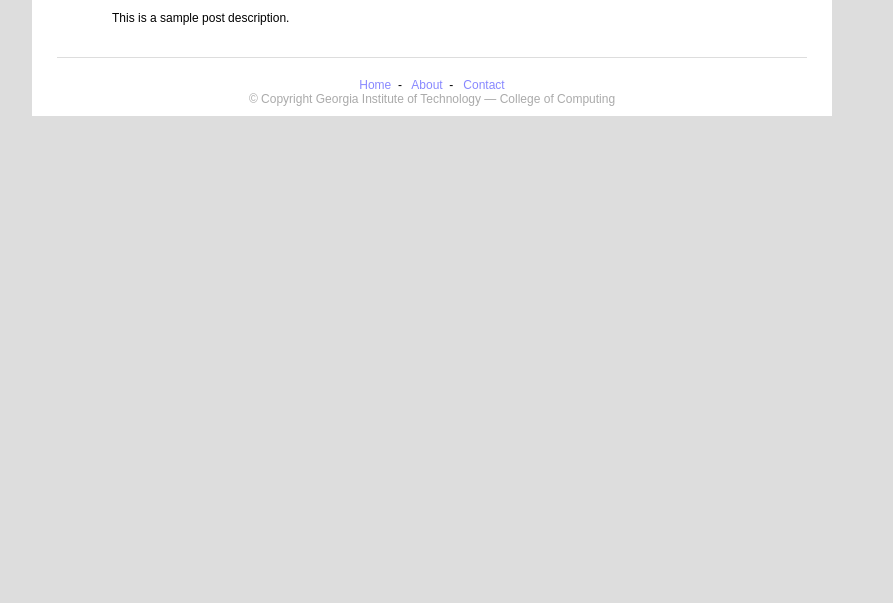
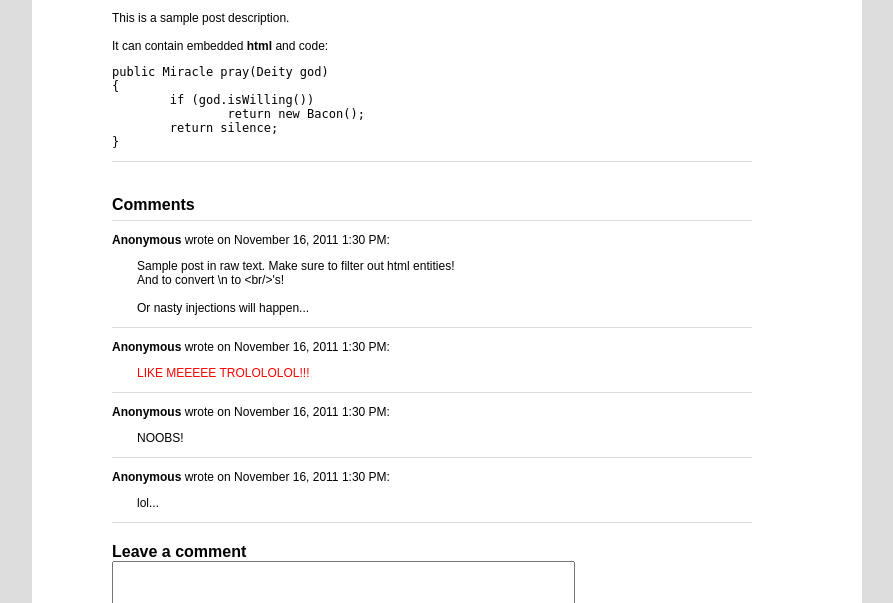
Before and after one commit to googlecode-mirror/tech-cs-ondemand, a PHP site: page /scripts/post.php?cid=1 in a window 1280 px wide. Shown: the part 563-1166 px from the top of the page, without its empty margins (208-1101 px from the left). Run offline with PHP 8.4, Linux system fonts and the light colour scheme; data that the repository does not hold is empty; some libraries are stand-ins or nearby versions; some web fonts are replaced.

Commit message:
Finished post.php front-end appearance and switching to flash video player

```diff
--- a/src0.1/scripts/post.php
+++ b/src0.1/scripts/post.php
@@ -8,6 +8,24 @@
 	require("styles.php");
 	require("scripts.php");
 ?>
+
+<script type="text/javascript" src="flowplayer-3.2.6.min.js"></script>
+<script type="text/javascript">
+
+function validate(obj)
+{
+	// RegEx: at least one non whitespace character
+	var pattern = /\S+/g;
+
+	if (!pattern.test(obj.comment.value))
+	{
+		alert("There is nothing to post!");
+		return false;
+	}
+	return true;
+}
+
+</script>
 
 <?php require("HTML_top2.php"); ?>
 
@@ -23,14 +41,96 @@
 
 <div id="postContentWrapper">
 
-<h5 class="cen">Example Post</h5>
+<h5>Example Post</h5>
 
-<video width="640" height="360" controls="controls">
-	<source src="American_Accents.ogg" type="video/ogg" />
-	Your browser does not support the HTML5 video tag.
-</video>
+<a href="American_Accents.flv" id="player" class="video"></a>
+<script type="text/javascript">
+flowplayer("player", {src:"flowplayer-3.2.7.swf", wmode:"opaque"},
+{
+	clip:
+	{
+		autoPlay:false,
+		autoBuffering:true,
+		scaling:"fit"
+	}
+});
+</script>
 
-<p>This is a sample post description.</p>
+<p>
+This is a sample post description.<br/>
+<br/>
+It can contain embedded <b>html</b> and code:
+<pre>
+public Miracle pray(Deity god)
+{
+	if (god.isWilling())
+		return new Bacon();
+	return silence;
+}
+</pre>
+</p>
+
+<hr/><br/><br/>
+
+<h2>Comments</h2>
+<hr/>
+
+<!--for each comment-->
+<p>
+<b>Anonymous</b> wrote on November 16, 2011 1:30 PM:<br/>
+
+<div style="margin-left:25px;">
+Sample post in raw text. Make sure to filter out html entities!<br/>
+And to convert \n to &lt;br/&gt;'s!<br/>
+<br/>
+Or nasty injections will happen...
+</div>
+
+</p>
+<hr/>
+
+<!--sample filler comments-->
+<p>
+<b>Anonymous</b> wrote on November 16, 2011 1:30 PM:<br/>
+
+<div style="margin-left:25px;">
+<font color="red">LIKE MEEEEE TROLOLOLOL!!!</font>
+</div>
+
+</p>
+<hr/>
+
+<p>
+<b>Anonymous</b> wrote on November 16, 2011 1:30 PM:<br/>
+
+<div style="margin-left:25px;">
+NOOBS!
+</div>
+
+</p>
+<hr/>
+
+<p>
+<b>Anonymous</b> wrote on November 16, 2011 1:30 PM:<br/>
+
+<div style="margin-left:25px;">
+lol...
+</div>
+
+</p>
+<hr/>
+<!--end sample filler comments-->
+
+<br/>
+<h2>Leave a comment</h2>
+<form id="a" onsubmit="return validate(this);" action="" method="post">
+
+<textarea name="comment" rows="10" cols="55">
+</textarea>
+<br/>
+<input type="submit" value="Post Comment" />
+
+</form>
 
 </div>
 
--- a/src0.1/scripts/style.css
+++ b/src0.1/scripts/style.css
@@ -128,9 +128,16 @@ a.post:hover
 	text-align:center;
 	display:none;
 
-	-moz-box-shadow:5px 5px 10px #555555; /* Firefox 3.6 and earlier */
-	-webkit-box-shadow:5px 5px 10px #555555; /* Safari */
-	box-shadow:5px 5px 10px #555555;
+	-moz-box-shadow:0px 0px 10px 5px #555555; /* Firefox 3.6 and earlier */
+	-webkit-box-shadow:0px 0px 10px 5px #555555; /* Safari */
+	box-shadow:0px 0px 10px 5px #555555;
+}
+
+.video
+{
+	display:block;
+	width:640px;
+	height:360px;
 }
 
 /* HEADERS */
@@ -187,13 +194,6 @@ h5 /* generic header */
 	font-weight:bold;
 }
 
-/* MESSING AROUND */
-video
-{
-	background-color:rgb(0,0,0);
-}
-
-
 /* MICRO ATTRIBUTES */
 .left {text-align:left;}
 .cen {text-align:center;}
```
Also changed, not shown: src0.1/scripts/flowplayer-3.2.6.min.js (added), 3 other files.
